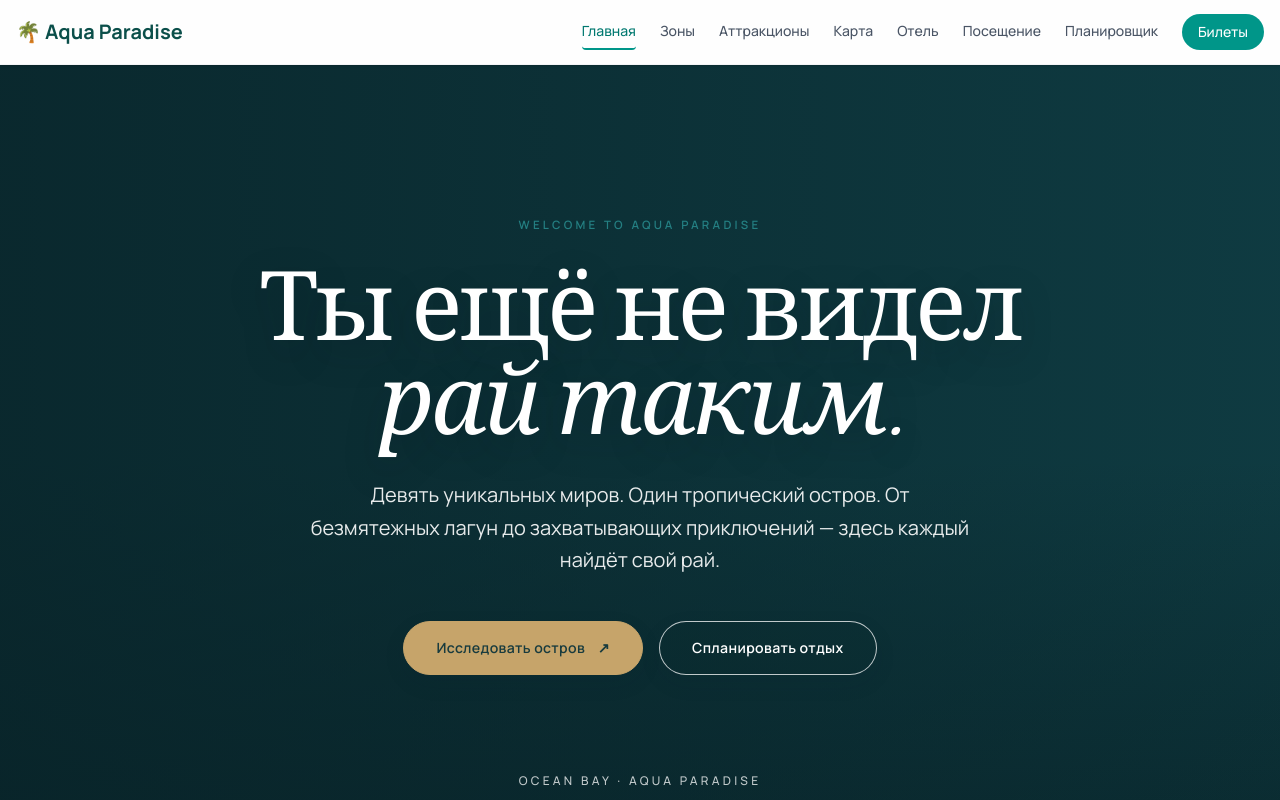
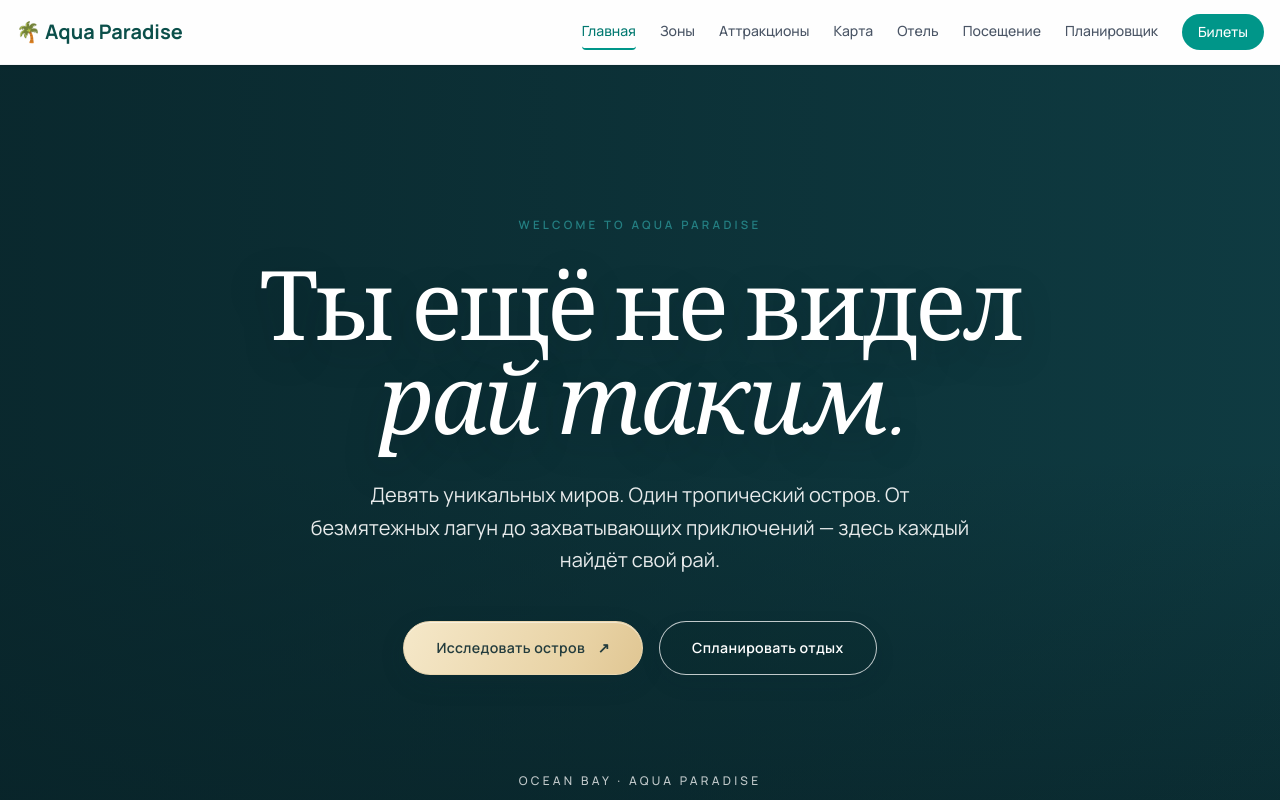
Before and after one commit to raccoonforge/aqua-paradise-resort, a React (Vite) app: page / in a window 1280 px wide. Shown: the top 800 px of the page. Built offline with nearby package versions, Linux system fonts and the light colour scheme.

Commit message:
style: lighten champagne accent and add satin gradient to primary buttons

```diff
--- a/src/index.css
+++ b/src/index.css
@@ -89,7 +89,7 @@ body {
   --apr-deep: #103f46;
   --apr-lagoon: #247f82;
   --apr-pearl: #f7f4ed;
-  --apr-sand: #c6a46a;
+  --apr-sand: #dfc592;
   --apr-ink: #263638;
   --apr-mist: #e8ddcb;
   --apr-muted: #526368;
@@ -276,3 +276,20 @@ body {
   .apr-hero__title { line-height: 1.02; }
   .apr-button { min-height: 52px; }
 }
+
+/* Champagne glow: a restrained satin gradient reserved for primary actions. */
+.apr-button--sand {
+  background: linear-gradient(115deg, #f5e8c9 0%, #e8d2a4 42%, #d6b77d 78%, #ead4a8 100%);
+  background-size: 180% 100%;
+  color: #233c3d;
+  border: 1px solid #e9d6af;
+  box-shadow: inset 0 1px 0 rgba(255,255,255,.48), 0 8px 24px rgba(10,45,47,.16);
+  transition: background-position .35s ease, box-shadow .25s ease, transform .2s ease;
+}
+.apr-button--sand:hover {
+  background: linear-gradient(115deg, #fff0d2 0%, #f0dcb5 42%, #dec18c 78%, #f1deb9 100%);
+  border-color: #f0ddb7;
+  box-shadow: inset 0 1px 0 rgba(255,255,255,.6), 0 12px 28px rgba(10,45,47,.19);
+}
+.apr-button--sand:active { transform: translateY(0); box-shadow: inset 0 2px 5px rgba(79,56,24,.14); }
+@media (prefers-reduced-motion: reduce) { .apr-button--sand { transition: none; } }
```
